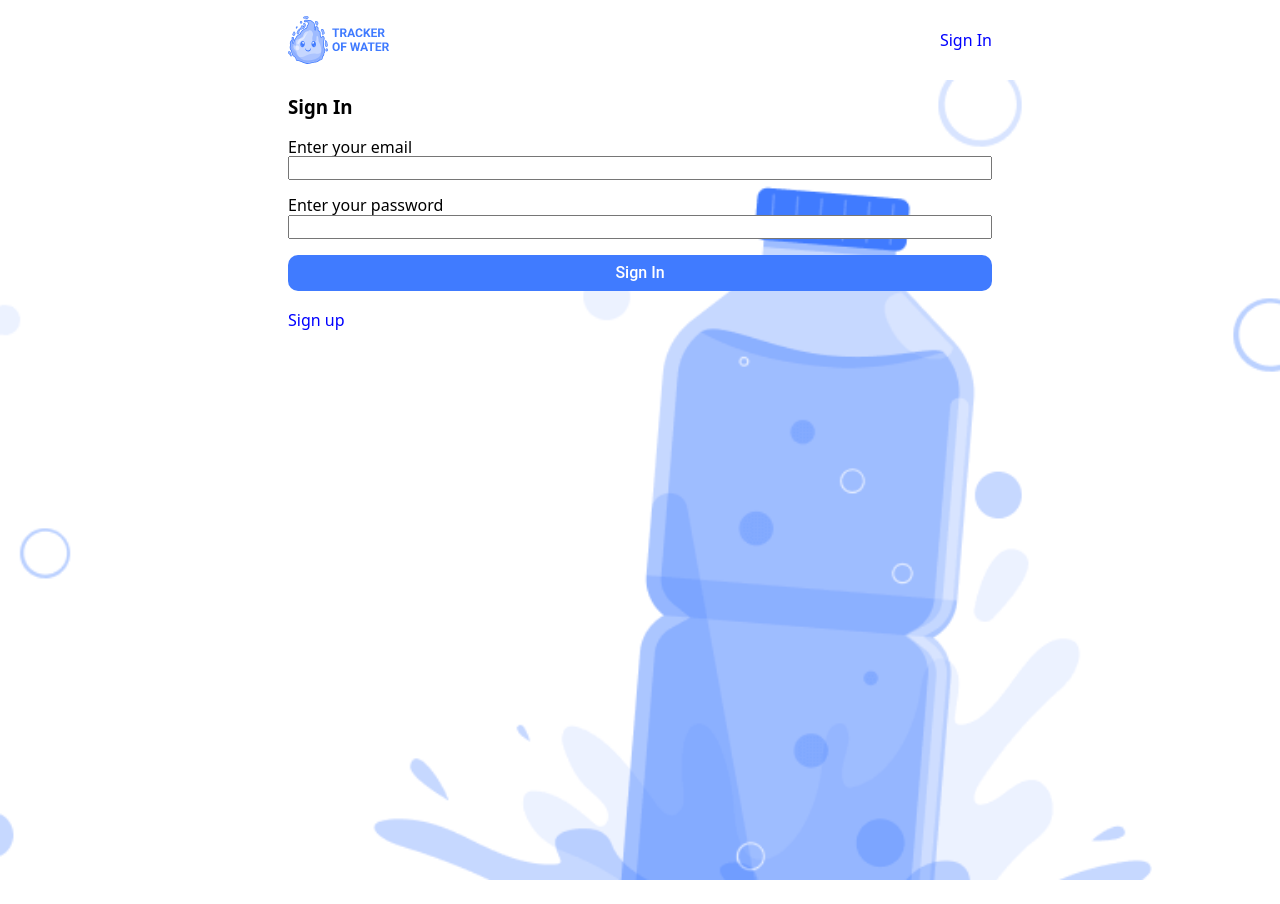
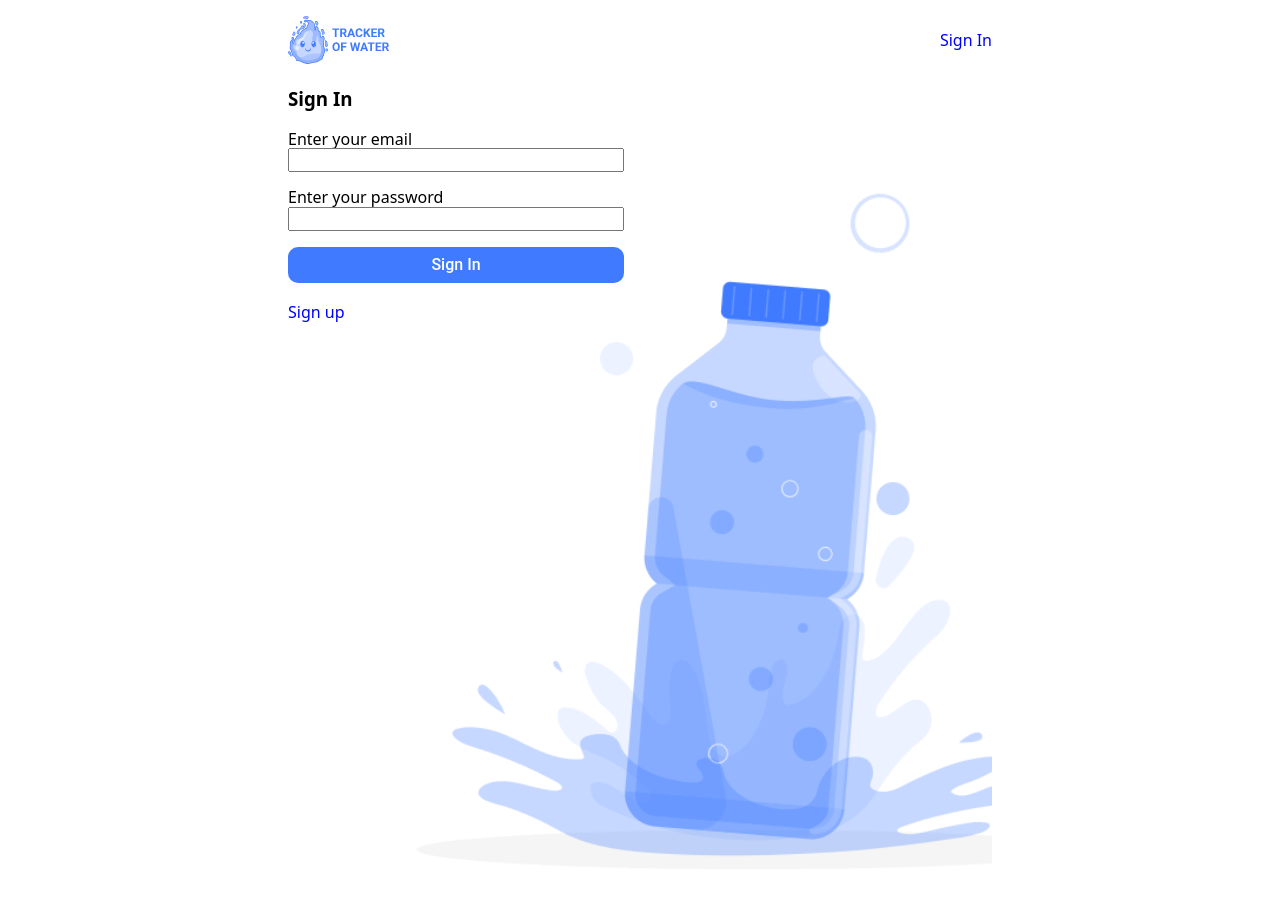
Before and after one commit to vladbevz/aqua-tracker-FE, a React (Vite) app: page /signin in a window 1280 px wide. Before the commit the page ends 880 px from the top, so only its background shows below. Built offline with nearby package versions, Linux system fonts and the light colour scheme.

Commit message:
add wrapper for App

```diff
--- a/src/components/App/App.jsx
+++ b/src/components/App/App.jsx
@@ -2,9 +2,10 @@ import { Routes, Route } from "react-router-dom";
 import { SignInPage } from "../../pages/SignInPage/SignInPage.jsx";
 import { WelcomePage } from "../../pages/WelcomePage/WelcomePage.jsx";
 import { Header } from "../Header/Header.jsx";
+import "..//..//index.css";
 export const App = () => {
   return (
-    <>
+    <div className="container">
       <Header />
       <Routes>
         <Route path="/" element={<WelcomePage />} />
@@ -12,6 +13,6 @@ export const App = () => {
         <Route path="/signin" element={<SignInPage />} />
         <Route path="/home" element={<h2>HomePage</h2>} />
       </Routes>
-    </>
+    </div>
   );
 };
--- a/src/components/Header/Header.jsx
+++ b/src/components/Header/Header.jsx
@@ -5,11 +5,9 @@ import "../../index.css";
 
 export const Header = () => {
   return (
-    <div className="container">
-      <header className={css.header}>
-        <Logo />
-        <UserAuth />
-      </header>
-    </div>
+    <header className={css.header}>
+      <Logo />
+      <UserAuth />
+    </header>
   );
 };
--- a/src/components/SignInForm/SignInForm.jsx
+++ b/src/components/SignInForm/SignInForm.jsx
@@ -1,7 +1,6 @@
 import { Formik, Form, Field, ErrorMessage } from "formik";
 import * as Yup from "yup";
 import css from "./SignInForm.module.css";
-
 const initialValues = {
   email: "",
   password: "",
@@ -20,7 +19,7 @@ export const SignInForm = () => {
   });
 
   return (
-    <div className={css.container}>
+    <div>
       <Formik
         initialValues={initialValues}
         onSubmit={{}}
--- a/src/components/SignInForm/SignInForm.module.css
+++ b/src/components/SignInForm/SignInForm.module.css
@@ -27,3 +27,8 @@
   text-align: center;
   border: none;
 }
+@media only screen and (min-width: 768px) {
+  .form {
+    width: 336px;
+  }
+}
--- a/src/pages/SignInPage/SignInPage.jsx
+++ b/src/pages/SignInPage/SignInPage.jsx
@@ -4,7 +4,7 @@ import css from "./SignInPage.module.css";
 export const SignInPage = () => {
   return (
     <section className={css.signIn}>
-      <div className="container">
+      <div>
         <h3>Sign In</h3>
         <SignInForm />
       </div>
--- a/src/pages/SignInPage/SignInPage.module.css
+++ b/src/pages/SignInPage/SignInPage.module.css
@@ -4,6 +4,7 @@
   background-size: cover;
   background-position: center;
   background-repeat: no-repeat;
+  margin-top: 24px;
 }
 
 @media only screen and (min-resolution: 192dpi) {
```
